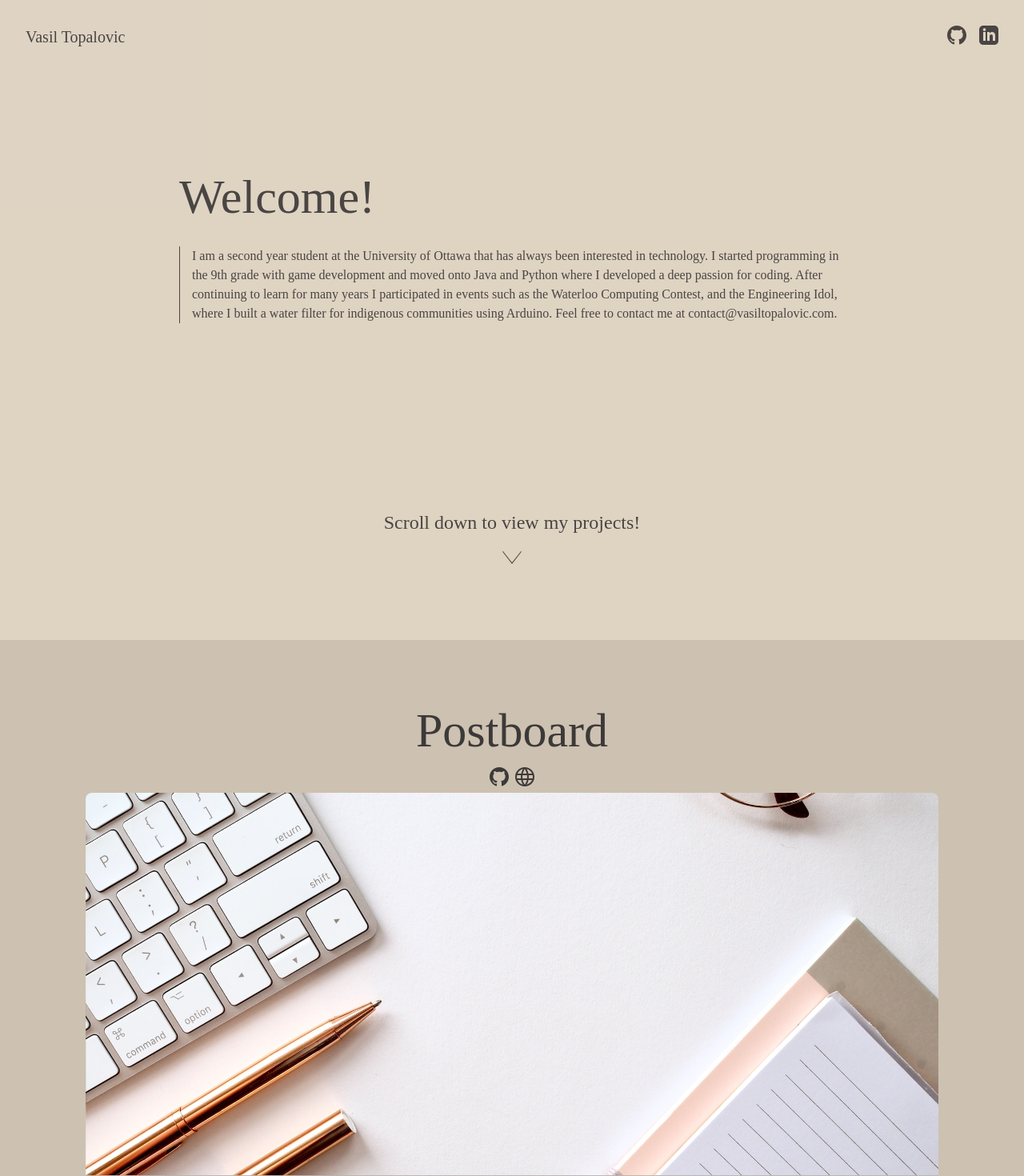
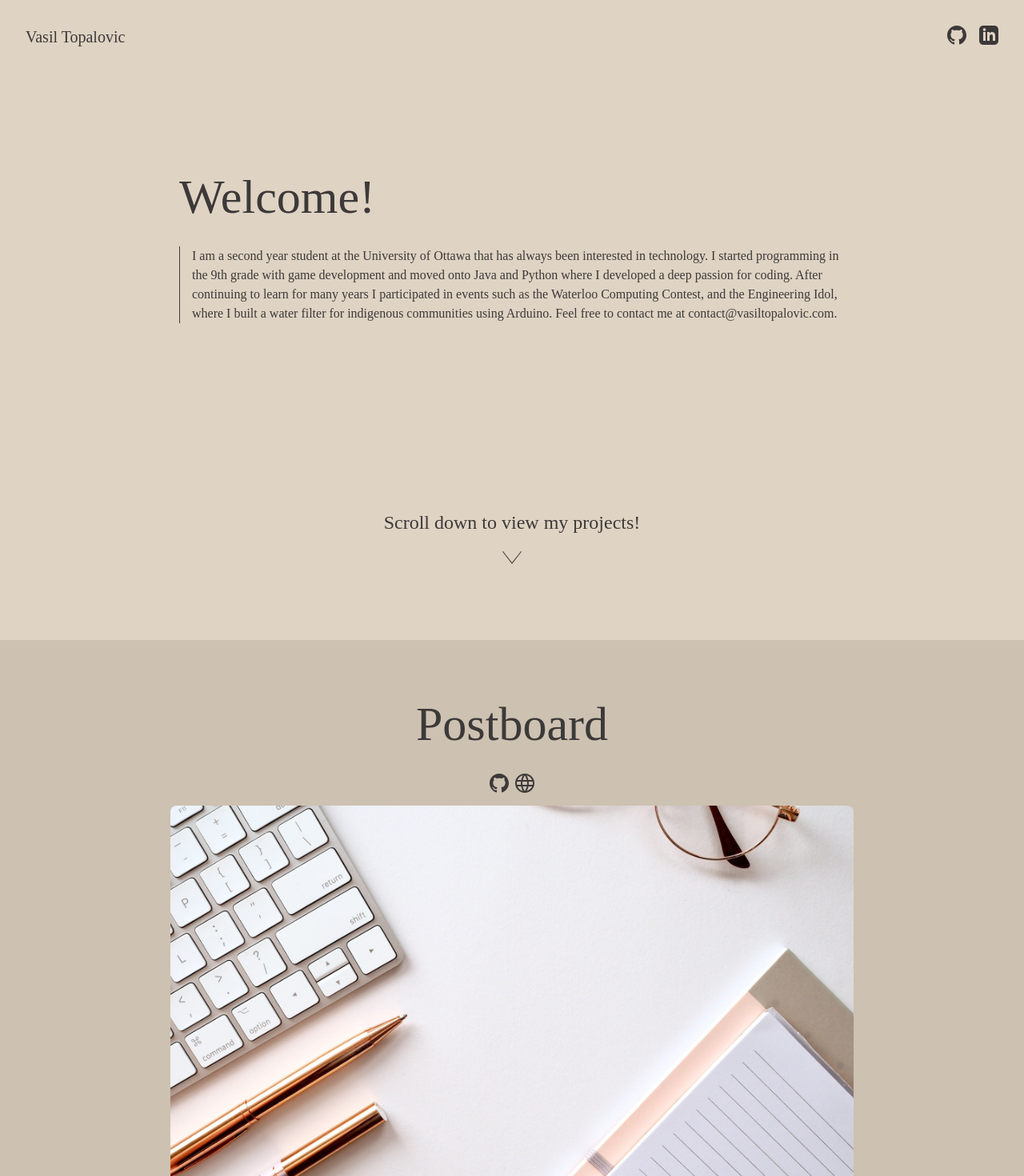
Before and after one commit to vasiltop/personal-website, a Nuxt app: page / in a window 1280 px wide. Shown: the top 1470 px of the page at 80% size. Built offline with nearby package versions, Linux system fonts and the light colour scheme.

Commit message:
feat: polish

```diff
--- a/pages/index.css
+++ b/pages/index.css
@@ -31,7 +31,7 @@
 
 .fade-intro-delay {
 	animation: fade-intro 3s ease forwards;
-	animation-delay: 3s;
+	animation-delay: 2s;
 }
 
 html,
--- a/pages/index.vue
+++ b/pages/index.vue
@@ -97,8 +97,8 @@ const projects: Project[] = [
 		v-for="project in projects"
 		class="flex flex-col items-center justify-center"
 	>
-		<h1 class="text-6xl p-2">{{ project.name }}</h1>
-		<div class="flex gap-2 p-2">
+		<h1 class="text-6xl p-4">{{ project.name }}</h1>
+		<div class="flex gap-2 p-4">
 			<NuxtLink :to="project.github" target="_blank">
 				<svg
 					xmlns="http://www.w3.org/2000/svg"
@@ -128,7 +128,7 @@ const projects: Project[] = [
 			</NuxtLink>
 		</div>
 		<div
-			class="w-10/12 h-4/6 flex flex-col rounded-lg overflow-hidden background-card"
+			class="w-4/6 h-4/6 flex flex-col rounded-lg overflow-hidden background-card"
 			:style="'background-image: url(' + project.image + ')'"
 		>
 			<p class="text-[#3c3939] mt-auto bg-[#bbb6b2] bg-opacity-95 p-4">
```
